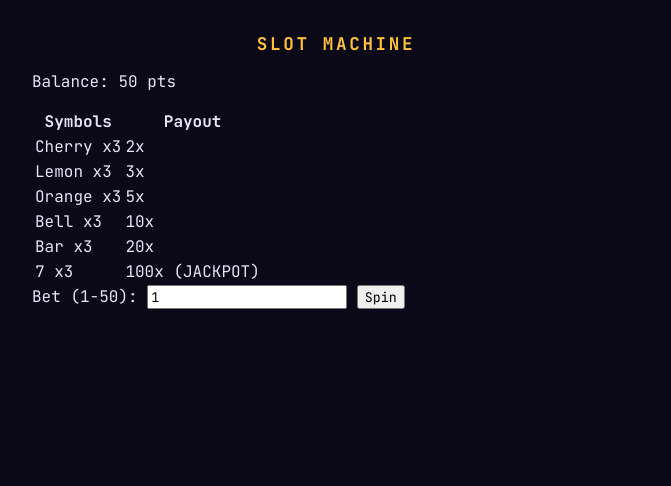
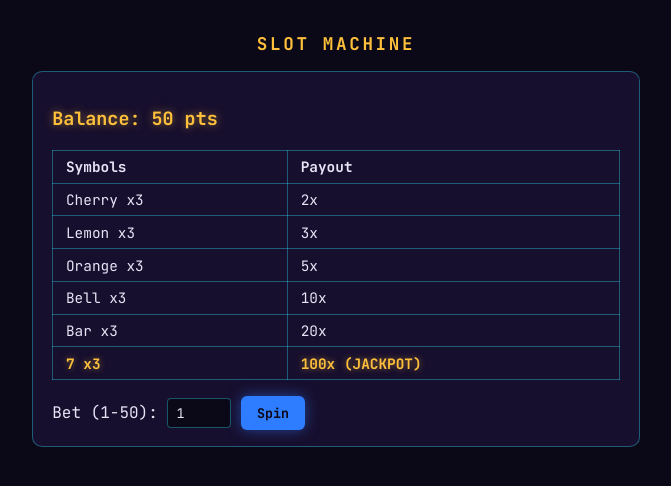
Before and after one commit to Kenneth-Ly/casino, a Flask app: page /slots in a window 1280 px wide. Shown: the part 71-557 px from the top of the page, without its empty margins (304-975 px from the left). Run offline with Flask 3, Linux system fonts and the light colour scheme; some libraries are stand-ins or nearby versions.

Commit message:
Restyle Slots page: neon panel, paytable, reels, buttons
Co-Authored-By: Claude Sonnet 5 <noreply@anthropic.com>

```diff
--- a/web/static/style.css
+++ b/web/static/style.css
@@ -130,3 +130,72 @@ a:focus-visible, button:focus-visible, input:focus-visible {
   text-transform: uppercase;
   letter-spacing: 0.12em;
 }
+
+/* Slots panel */
+.panel {
+  background: var(--panel);
+  border: 1px solid rgba(51, 233, 255, 0.35);
+  border-radius: 10px;
+  padding: 1rem 1.2rem;
+}
+
+.balance {
+  color: var(--gold);
+  text-shadow: 0 0 8px rgba(255, 193, 59, 0.5);
+  font-size: 1.15rem;
+  font-weight: 700;
+}
+
+.paytable {
+  border-collapse: collapse;
+  width: 100%;
+  margin: 1rem 0;
+  font-size: 0.9rem;
+}
+
+.paytable th, .paytable td {
+  border: 1px solid rgba(51, 233, 255, 0.35);
+  padding: 0.4rem 0.8rem;
+  text-align: left;
+}
+
+.jackpot-row {
+  color: var(--gold);
+  text-shadow: 0 0 6px rgba(255, 193, 59, 0.5);
+  font-weight: bold;
+}
+
+.reels {
+  font-size: 1.5rem;
+  margin: 1rem 0;
+  letter-spacing: 0.1em;
+  color: var(--accent);
+}
+
+.message { color: var(--win); text-shadow: 0 0 6px rgba(57, 255, 106, 0.5); }
+.error { color: var(--marquee); text-shadow: 0 0 6px rgba(255, 77, 28, 0.5); }
+.busted { color: var(--marquee); text-shadow: 0 0 6px rgba(255, 77, 28, 0.5); font-weight: bold; }
+
+form { margin-top: 1rem; }
+
+input[type="text"] {
+  width: 4rem;
+  background: var(--ink);
+  color: #E8E3F5;
+  border: 1px solid rgba(51, 233, 255, 0.35);
+  border-radius: 4px;
+  padding: 0.3rem 0.5rem;
+}
+
+button {
+  background: var(--button);
+  border: none;
+  border-radius: 6px;
+  padding: 0.5rem 1rem;
+  cursor: pointer;
+  font-weight: bold;
+  color: var(--ink);
+  box-shadow: 0 0 14px rgba(46, 124, 255, 0.5);
+}
+
+button:hover { box-shadow: 0 0 20px rgba(46, 124, 255, 0.7); }
```
